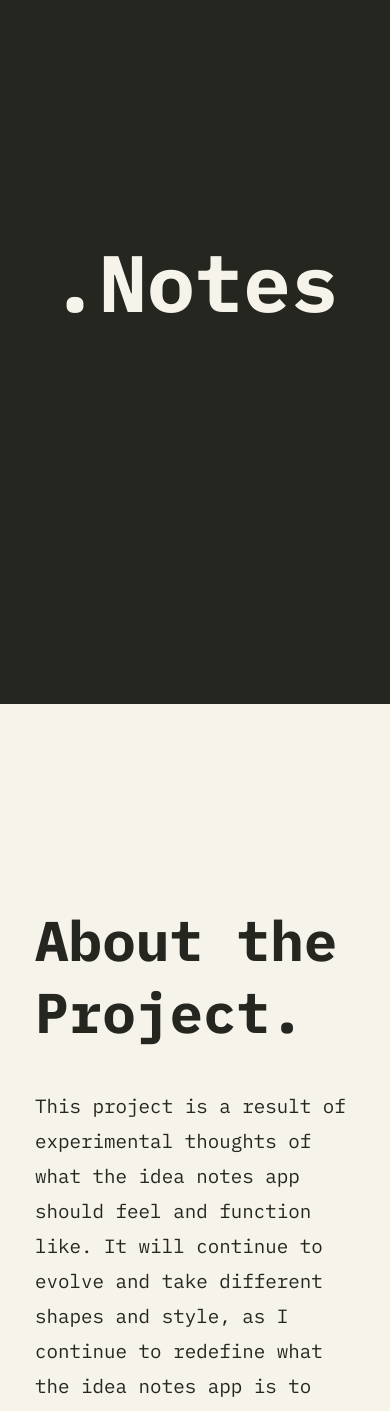
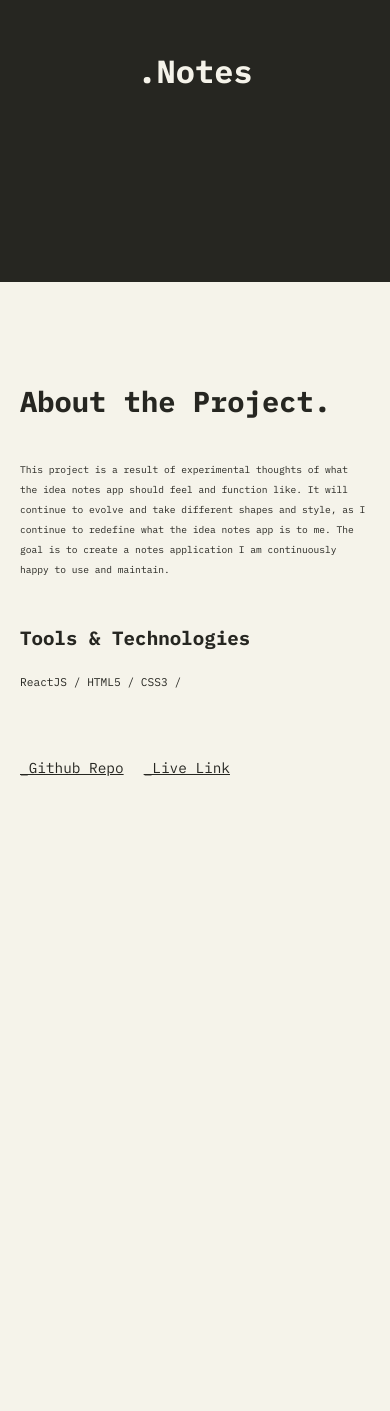
Before and after one commit to ImieboGodson/portfolio-v1.0, a React (Create React App) app: page /projects/.Notes in a window 390 px wide. Shown: the part 140-1551 px from the top of the page. After the commit the page ends 1266 px from the top, so only its background shows below. Built offline with nearby package versions, Linux system fonts and the light colour scheme.

Commit message:
Fix: Fixed Responsiveness for Project Details Page. Closes issue #25

```diff
--- a/src/pages/project/project.scss
+++ b/src/pages/project/project.scss
@@ -21,7 +21,7 @@
 
         .project-details-wrapper{
             height: 100vh;
-            padding-top: 200px;
+            padding-top: 150px;
 
             .abouttheprojecttext-wrapper {
 
@@ -49,9 +49,9 @@
                         justify-content: flex-start;
                         align-items: center;
 
-                        .projectdetails-contributor {
+                        // .projectdetails-contributor {
 
-                        }
+                        // }
                     }
                 }
 
@@ -85,3 +85,184 @@
         }
     }
 }
+
+
+//MEDIAQUIERIES
+
+//Extra-large-to-Large Screens
+// @media (max-width: 1400px) {
+
+//   }
+
+
+  //Large-to-Medium Screens
+  @media (max-width: 1200px) {
+
+    .project-page {
+
+        .project-page-wrapper {
+
+
+            .project-image-wrapper {
+
+                .project-name {
+                    font-size: 4rem;
+                }
+            }
+
+            .project-details-wrapper{
+                padding-top: 100px;
+
+                .abouttheprojecttext-wrapper {
+
+                    .abouttheproject-text {
+                        font-size: 3rem;
+                    }
+                }
+
+                .projectdetails-wrapper {
+
+                    .projectdetails-summary-text {
+                        font-size: 1rem;
+                    }
+
+                    // .projectdetails-contributors-wrapper {
+
+                    //     .projectdetails-contributors-header {
+                    //         font-size: 1.5rem;
+                    //     }
+
+                    //     .projectdetails-contributors-list-wrapper {
+                    //         display: flex;
+                    //         justify-content: flex-start;
+                    //         align-items: center;
+
+                    //         // .projectdetails-contributor {
+
+                    //         // }
+                    //     }
+                    // }
+
+                    .projectdetails-tools-wrapper {
+                        margin: 40px 0;
+
+                        .projectdetails-tools-header {
+                            font-size: 1.5rem;
+                        }
+
+                        .projectdetails-tools-text {
+                            margin: 15px 0;
+                            font-size: 1rem;
+                        }
+                    }
+                }
+
+                .projectdetails-buttons-wrapper {
+                    margin-top: 30px;
+                    padding: 20px 0;
+                    display: flex;
+                    justify-content: flex-start;
+                    align-items: center;
+
+                    .projectdetails-button {
+                        margin-right: 40px;
+                        color: inherit;
+                        font-size: 1.3rem;
+                    }
+                }
+            }
+        }
+    }
+
+  }
+
+
+  //Medium Screens
+//   @media (max-width: 1024px) {
+
+//   }
+
+
+  //Medium-to-Small Screens
+//   @media (max-width: 920px) {
+
+//   }
+
+
+
+  //Medium-to-Small Screens
+  @media (max-width: 900px) {
+
+    body {
+      .container {
+        width: 700px;
+      }
+    }
+  }
+
+
+  //Medium-to-Small Screens
+  @media (max-width: 540px) {
+
+    .project-page {
+
+        .project-page-wrapper {
+
+
+            .project-image-wrapper {
+                height: 50vh;
+
+                .project-name {
+                    font-size: 2rem;
+                }
+            }
+
+            .project-details-wrapper{
+                width: 100%;
+                padding: 100px 20px 10px 20px;
+
+                .abouttheprojecttext-wrapper {
+
+                    .abouttheproject-text {
+                        font-size: 1.8rem;
+                        // line-height: 30px;
+                    }
+                }
+
+                .projectdetails-wrapper {
+                    // width: 100%;
+
+                    .projectdetails-summary-text {
+                        font-size: 0.6rem;
+                        line-height: 20px;
+                    }
+
+                    .projectdetails-tools-wrapper {
+                        margin: 40px 0;
+
+                        .projectdetails-tools-header {
+                            font-size: 1.2rem;
+                        }
+
+                        .projectdetails-tools-text {
+                            margin: 10px 0;
+                            font-size: 0.7rem;
+                        }
+                    }
+                }
+
+                .projectdetails-buttons-wrapper {
+                    margin-top: 10px;
+                    padding: 10px 0;
+
+                    .projectdetails-button {
+                        margin-right: 20px;
+                        color: inherit;
+                        font-size: 0.9rem;
+                    }
+                }
+            }
+        }
+    }
+
+  }
```
